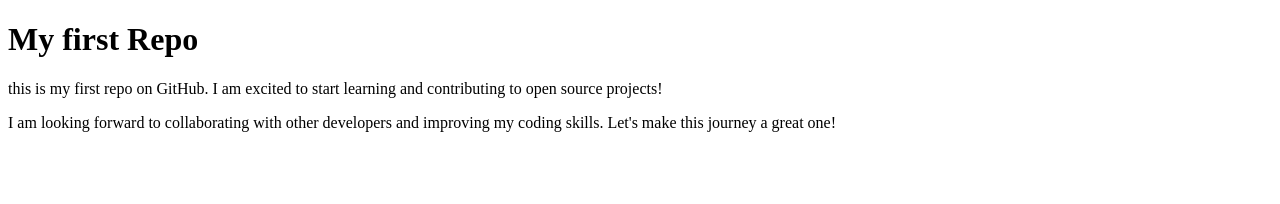
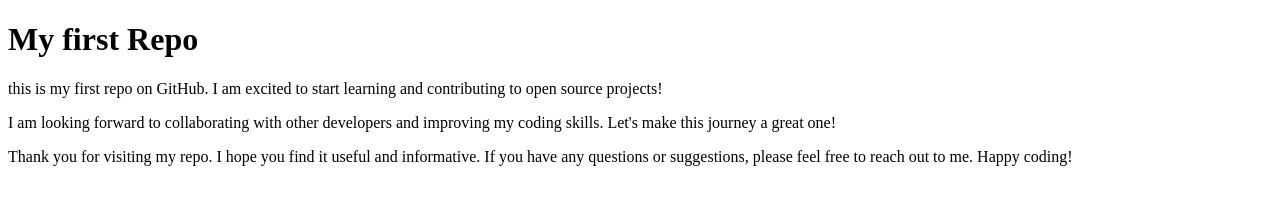
Before and after one commit to Tore-Howe/my-first-repo, a plain HTML site: page index.html in a window 1280 px wide. Drawn offline with Linux system fonts and the light colour scheme.

Commit message:
initial commit

```diff
--- a/index.html
+++ b/index.html
@@ -10,6 +10,8 @@
   <p>this is my first repo on GitHub. I am excited to start learning and contributing to open source projects!
   </p>
   <p >I am looking forward to collaborating with other developers and improving my coding skills. Let's make this journey a great one!</p>
+  <p
+>Thank you for visiting my repo. I hope you find it useful and informative. If you have any questions or suggestions, please feel free to reach out to me. Happy coding!</p>
 
 </body>
 </html>
```
